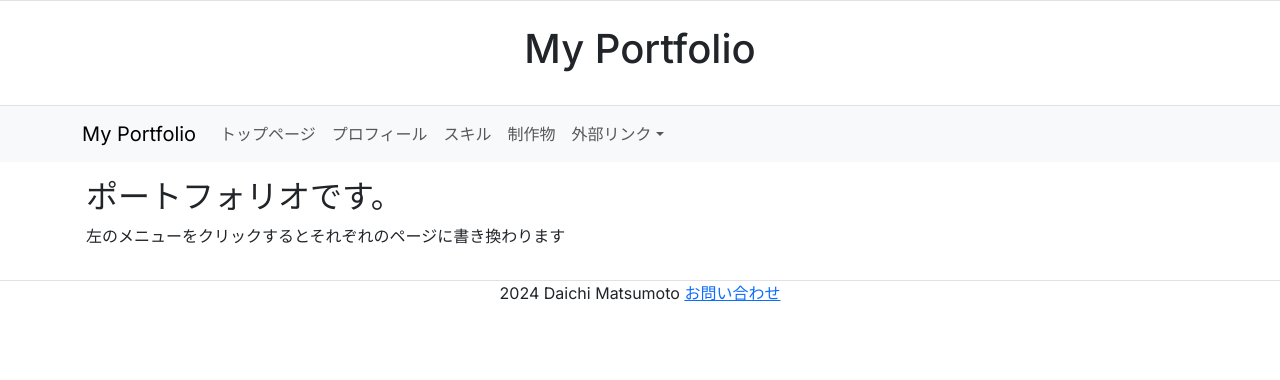
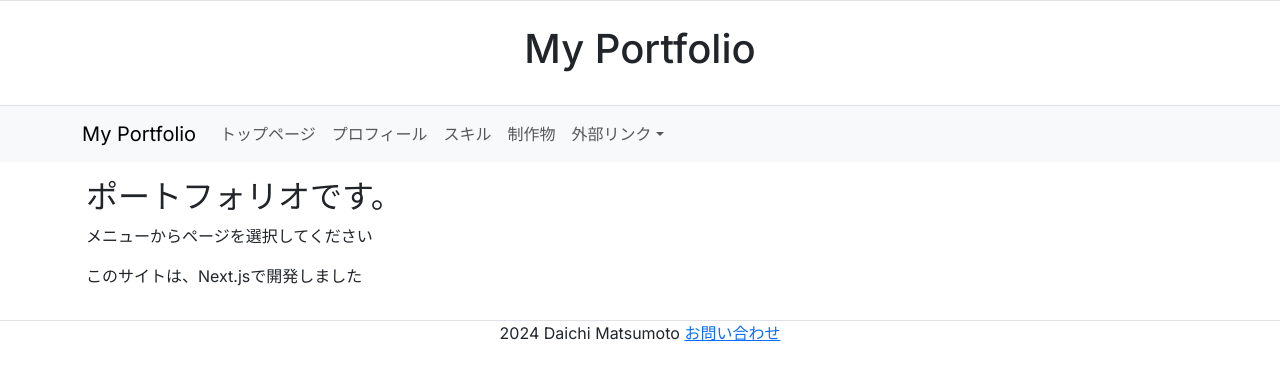
Before and after one commit to Dai-H15/my-portfolio, a Next.js app: page /my-portfolio/ in a window 1280 px wide. Shown: the top 380 px of the page. Built offline with nearby package versions, Linux system fonts and the light colour scheme.

Commit message:
文言の変更

```diff
--- a/src/app/page.tsx
+++ b/src/app/page.tsx
@@ -3,6 +3,7 @@ import Image from "next/image";
 export default function Home() {
   return (<div className="Home">
       <h2>ポートフォリオです。</h2>
-      <p>左のメニューをクリックするとそれぞれのページに書き換わります</p>
+      <p>メニューからページを選択してください</p>
+      <p>このサイトは、Next.jsで開発しました</p>
   </div>);
 }
```
